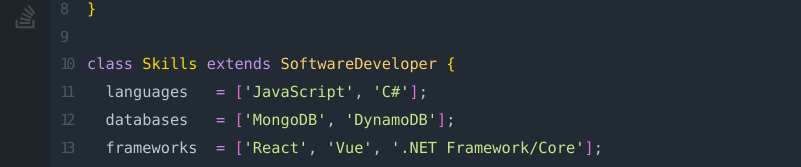
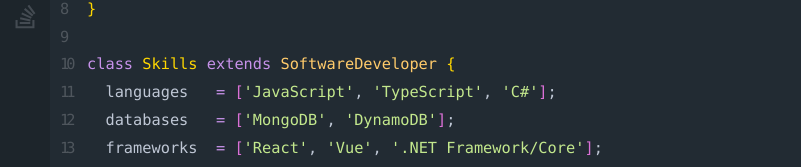
Before and after one commit to devcshort/portfolio-2020, a Gatsby site: page /about in a window 1280 px wide. Shown: the part 284-451 px from the top of the page, without its empty margins (0-801 px from the left). Built offline with nearby package versions, Linux system fonts and the light colour scheme; Gatsby itself is replaced by a stand-in of ours.

Commit message:
Add TypeScript to skills

```diff
--- a/src/pages/about.js
+++ b/src/pages/about.js
@@ -42,7 +42,7 @@
         <code><GoldSyntax>&#125;</GoldSyntax></code>
         <code></code>
         <code><PurpleSyntax>class</PurpleSyntax> <GoldSyntax>Skills</GoldSyntax> <PurpleSyntax>extends</PurpleSyntax> <YellowSyntax>SoftwareDeveloper</YellowSyntax> <GoldSyntax>&#123;</GoldSyntax></code>
-        <code>  <GraySyntax>languages</GraySyntax>   <PurpleSyntax>=</PurpleSyntax> <OrchidSyntax>[</OrchidSyntax><GreenSyntax>'JavaScript'</GreenSyntax><GraySyntax>,</GraySyntax> <GreenSyntax>'C#'</GreenSyntax><OrchidSyntax>]</OrchidSyntax><GraySyntax>;</GraySyntax></code>
+        <code>  <GraySyntax>languages</GraySyntax>   <PurpleSyntax>=</PurpleSyntax> <OrchidSyntax>[</OrchidSyntax><GreenSyntax>'JavaScript'</GreenSyntax><GraySyntax>,</GraySyntax> <GreenSyntax>'TypeScript'</GreenSyntax><GraySyntax>,</GraySyntax> <GreenSyntax>'C#'</GreenSyntax><OrchidSyntax>]</OrchidSyntax><GraySyntax>;</GraySyntax></code>
         <code>  <GraySyntax>databases</GraySyntax>   <PurpleSyntax>=</PurpleSyntax> <OrchidSyntax>[</OrchidSyntax><GreenSyntax>'MongoDB'</GreenSyntax><GraySyntax>,</GraySyntax> <GreenSyntax>'DynamoDB'</GreenSyntax><OrchidSyntax>]</OrchidSyntax><GraySyntax>;</GraySyntax></code>
         <code>  <GraySyntax>frameworks</GraySyntax>  <PurpleSyntax>=</PurpleSyntax> <OrchidSyntax>[</OrchidSyntax><GreenSyntax>'React'</GreenSyntax><GraySyntax>,</GraySyntax> <GreenSyntax>'Vue'</GreenSyntax><GraySyntax>,</GraySyntax> <GreenSyntax>'.NET Framework/Core'</GreenSyntax><OrchidSyntax>]</OrchidSyntax><GraySyntax>;</GraySyntax></code>
         <code><GoldSyntax>&#125;</GoldSyntax></code>
```
